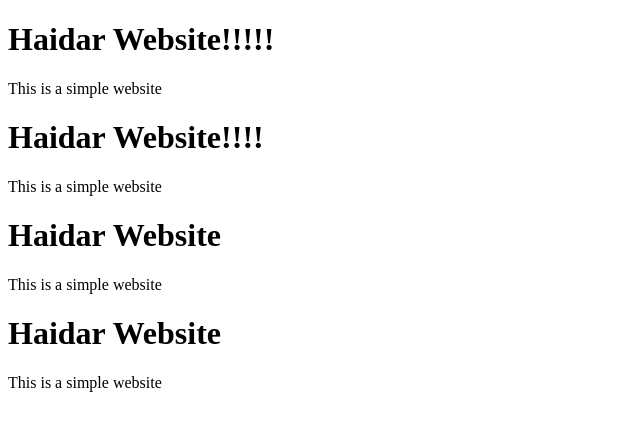
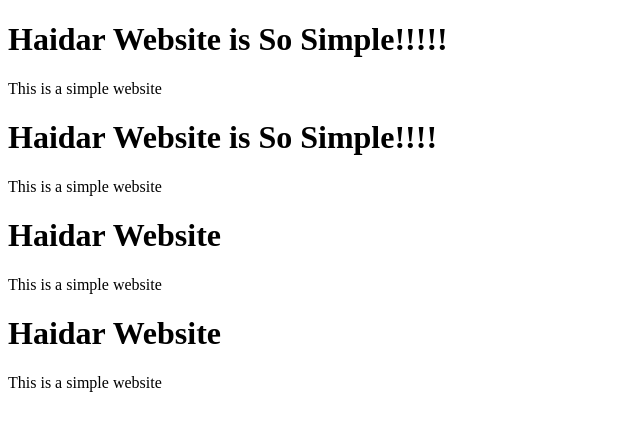
Before and after one commit to impactbyte-drogon/haidar-website, a plain HTML site: page index.html in a window 1280 px wide. Shown: the whole page, without its empty margins (0-640 px from the left). Drawn offline with Linux system fonts and the light colour scheme.

Commit message:
Update with so simple text

```diff
--- a/index.html
+++ b/index.html
@@ -5,7 +5,7 @@
     <meta charset="UTF-8">
     <meta name="viewport" content="width=device-width, initial-scale=1.0">
     <meta http-equiv="X-UA-Compatible" content="ie=edge">
-    <title>Haidar Website</title>
+    <title>Haidar Website is So Simple</title>
 </head>
 
 <body>
@@ -14,11 +14,11 @@
 
         <div class="row">
             <div class="col">
-                <h1>Haidar Website!!!!!</h1>
+                <h1>Haidar Website is So Simple!!!!!</h1>
                 <p>This is a simple website</p>
             </div>
             <div class="col">
-                <h1>Haidar Website!!!!</h1>
+                <h1>Haidar Website is So Simple!!!!</h1>
                 <p>This is a simple website</p>
             </div>
         </div>
```
